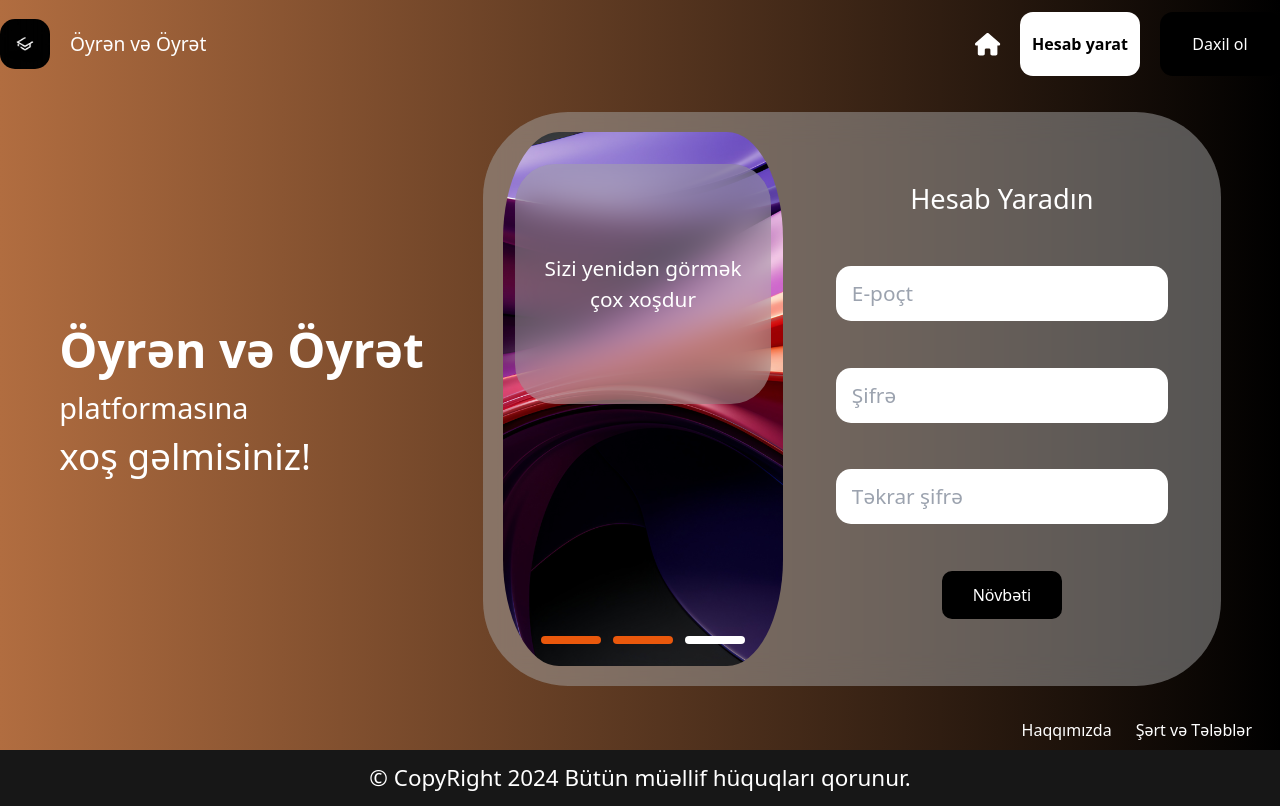
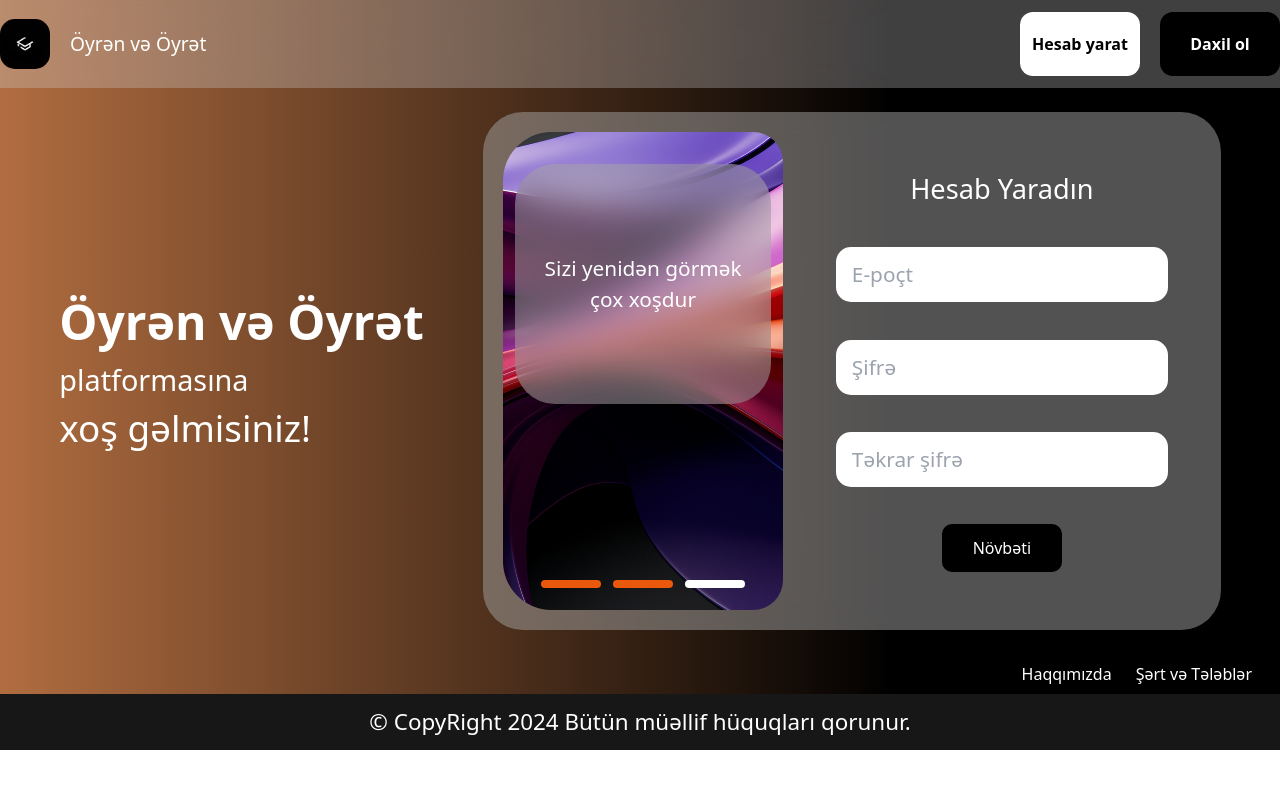
Before and after one commit to Nihat774/Oyren-ve-Oyret, a React (Vite) app: page /register in a window 1280 px wide. Built offline with nearby package versions, Linux system fonts and the light colour scheme.

Commit message:
error fetch

```diff
--- a/src/Components/Layout/Header/index.tsx
+++ b/src/Components/Layout/Header/index.tsx
@@ -1,5 +1,4 @@
-import { faHouse } from "@fortawesome/free-solid-svg-icons";
-import { FontAwesomeIcon } from "@fortawesome/react-fontawesome";
+
 import { Link, useLocation, useNavigate } from "react-router-dom";
 
 function Header() {
@@ -7,53 +6,52 @@ function Header() {
   let loc = useNavigate();
   return (
     <>
-      <div
+ <header
   className={`${
-          pathname != "/"
-            ? "bg-gradient-custom backdrop-blur-lg bg-slate-400/80"
-            : "bg-neutral-900"
-        } sticky z-50 top-0 `}
+    pathname !== "/"
+      ? "bg-gradient-custom relative z-10" // gradient fon
+      : "bg-neutral-900 relative z-10"
+  } sticky top-0 flex items-center`}
 >
-        <div className="container mx-auto flex justify-between  py-3 ">
-          <div className="center-flex gap-5">
+  <div className={`${pathname != "/"?"flex":"hidden"} absolute inset-0 bg-zinc-300/30 backdrop-blur-lg`}></div>
+  <div className="container mx-auto flex justify-between py-3 relative z-20">
+    <Link to={'/'} className="center-flex gap-5">
       <img
-              src={`${pathname == "/login" ? "/logo.jpg" : "/logo-dark.jpg"}`}
+        src={`${pathname === "/login" ? "/logo.jpg" : "/logo-dark.jpg"}`}
         className="size-[50px] rounded-[15px]"
         alt="Logo"
       />
-            <Link to={"/"} className="text-white text-[1.2rem]">
-              Öyrən və Öyrət
+      <p className="text-white text-[1.2rem]">Öyrən və Öyrət</p>
     </Link>
-          </div>
-
-
 
     <div className="flex gap-5 items-center">
-          <FontAwesomeIcon icon={faHouse} className="text-white text-[1.4rem] cursor-pointer" onClick={()=>loc('/')} />
       <button
         className={`${
-                pathname == "/register" ||
-                pathname == "/" ||
-                pathname == "/about" ||
-                pathname == "/sertler"
+          pathname === "/register" ||
+          pathname === "/" ||
+          pathname === "/about" ||
+          pathname === "/sertler"
             ? "hidden md:flex"
             : "flex"
-              } hover:bg-black hover:text-white  h-[50px] items-center justify-center md:h-[8vh] w-[120px] rounded-[13px] font-semibold bg-white text-black`}
+        } hover:bg-black hover:text-white h-max items-center justify-center md:h-[8vh] w-[120px] rounded-[13px] duration-500 font-semibold bg-white text-black`}
         onClick={() => loc("/register")}
       >
         Hesab yarat
       </button>
       <button
         className={`${
-                pathname == "/login" ? "hidden md:flex" : "flex"
-              } hover:bg-white hover:font-bold hover:text-neutral-900 h-[50px] items-center justify-center md:h-[8vh] w-[120px] rounded-[13px] bg-black text-white`}
+          pathname === "/login" ? "hidden md:flex" : "flex"
+        } hover:bg-white font-bold hover:text-neutral-900 h-max items-center justify-center duration-500 md:h-[8vh] w-[120px] rounded-[13px] bg-black text-white`}
         onClick={() => loc("/login")}
       >
         Daxil ol
       </button>
     </div>
   </div>
-      </div>
+</header>
+
+
+
     </>
   );
 }
--- a/src/index.css
+++ b/src/index.css
@@ -8,7 +8,7 @@
     font-style: normal;
   }
   .bg-gradient-custom {
-    background: linear-gradient(to right,#B16D40, #000000);
+    background: linear-gradient(to right,#B16D40, #000000 70%);
   }
   .bg-Respons-costum {
     background: linear-gradient(167.98deg, #B16D40 0%, #4C2F1B 47.92%, #000000 100%);
@@ -17,6 +17,12 @@
   .center-flex{
     @apply flex justify-center items-center
   }
+  .class-input{
+    @apply w-full py-3 px-4 text-[1.3rem] rounded-[15px]
+  }
+  .error-message{
+   @apply p-2 text-red-500 font-semibold
+  }
   body{
     @apply bg-neutral-900
   }
--- a/src/pages/About/index.tsx
+++ b/src/pages/About/index.tsx
@@ -2,8 +2,8 @@ function AboutPage() {
   return (
     <>
       <div className="bg-neutral-900">
-        <div className="md:container md:mx-auto  center-flex flex-col h-fit w-full md:w-[60vw] py-5">
-          <section className="border  w-[90%] h-[90%] bg-white p-9 rounded-[10px]">
+        <div className="md:container md:mx-auto  center-flex flex-col h-fit  w-full md:w-[60vw] py-5">
+          <section className="border  w-[90%] h-[90%] min-h-[80vh] bg-white p-9 rounded-[10px]">
             <p className="font-bold text-[1.7rem] pb-3">Haqqımızda</p>
             “Öyrən və Öyrət” platforması təhsil sahəsində innovativ bir yanaşma
             ilə fərqlənən, biliklərin paylaşıldığı və yeniliklərin öyrənildiyi
--- a/src/pages/HomePage/index.tsx
+++ b/src/pages/HomePage/index.tsx
@@ -1,23 +1,30 @@
-import React, { useEffect, useState } from "react";
+import  React, { useEffect, useState } from "react";
+
+function HomePage() {
+  const url = "https://faux-api.com/api/v1/blog_5522944561456351";
+  const [data, setData] = useState<null | Array<any>>(null);
+  const [loading, setLoading] = useState(true);
+  const [error, setError] = useState<null | string>(null);
+
+  async function fetchData(){
+    const res =  await fetch(url)
+    const results = await res.json()
+    setData(results)
+    return results
+  }
+
+  useEffect(()=>{
+    fetchData()
+  },[])
 
 
-function HomePage() {
-  const url = "http://localhost:2030/cart";
-  const [data, setData] = useState([]);
-  useEffect(() => {
-    fetch(url)
-      .then((response) => response.json())
-      .then((data) => setData(data));
-  });
   return (
     <>
       <div>
         <div className="container mx-auto">
           <div className="py-7 ">
             <p className="text-white p-3 text-[1.4rem]">Hamısı</p>
-            <div>
-
-            </div>
+            <div></div>
             <div className="flex justify-center gap-5 py-7">
               <button className="cursor-pointer lg:p-3 p-2 rounded-[15px] bg-white text-black w-[36vw] lg:w-[15vw]">
                 Bloglar
@@ -27,7 +34,8 @@ function HomePage() {
               </button>
             </div>
             <section className="grid lg:grid-cols-3 md:grid-cols-2 grid-cols-1 ">
-              {data.map(({ id, image, blog, author, likes, reads }) => {
+              {
+              results.map(({ id, image, blog, author, likes, reads }) => {
                 return (
                   <React.Fragment key={id}>
                     <div className="rounded-[20px] text-white p-5 cursor-pointer hover:scale-105 duration-500">
--- a/src/pages/Regular/index.tsx
+++ b/src/pages/Regular/index.tsx
@@ -4,7 +4,7 @@ function RegularPage() {
 
       <div className="bg-neutral-900">
         <div className="md:container md:mx-auto  center-flex flex-col h-fit w-full md:w-[70vw] py-5">
-          <section className="border  w-[90%] h-[90%] bg-white p-7 rounded-[10px]">
+          <section className="border  w-[90%] min-h-[80vh] h-[90%] bg-white p-7 rounded-[10px]">
             <p className="font-bold text-[1.7rem] pb-2">Şərtlər və Qaydalar</p>
             Şərtlər və Qaydalar “Öyrən və Öyrət” platformasına qoşulan hər bir
           istifadəçi qeyd olunan şərtləri qəbul etmiş sayılır. İstifadəçilər,
--- a/src/ui/SignForm/index.tsx
+++ b/src/ui/SignForm/index.tsx
@@ -5,15 +5,15 @@ function SignForm() {
 
   return (
     <>
-      <div className="flex gap-5 p-5 xs:rounded-[25px] xs:h-[60vh] xs:w-[90%] md:w-fit md:h-fit md:rounded-[85px]  bg-neutral-400/50 backdrop-blur-lg">
-        <div className="xs:hidden md:flex h-[66.7vh] w-[27vw] p-3 rounded-[20%]  justify-center bg-[url('/signFormImage.png')] bg-cover">
-          <div className="rounded-[40px]">
+      <div className="flex gap-5 p-5 xs:rounded-[25px] xs:h-[60vh] xs:w-[90%] md:w-fit md:h-fit md:rounded-[40px]  bg-neutral-400/50 backdrop-blur-lg">
+        <div className="xs:hidden md:flex h-[59.7vh] w-[27vw] rounded-[30px] p-3 justify-center bg-[url('/signFormImage.png')] bg-cover">
+          <div className="">
             <div className="bg-neutral-400/50 backdrop-blur-lg rounded-[40px] mt-5 text-center w-[20vw] p-5 h-[30vh] flex flex-col justify-center">
               <p className="text-white text-[1.3rem]">
                 Sizi yenidən görmək çox xoşdur
               </p>
             </div>
-            <div className="h-[30vh] flex flex-col justify-end items-center">
+            <div className="h-[23vh] flex flex-col justify-end items-center">
               <div className="flex  bg-red  gap-3">
                 <p className="w-[60px] rounded-[5px] h-[8px] bg-orange-600 backdrop-blur-lg "></p>
                 <p className="w-[60px] rounded-[5px] h-[8px] bg-orange-600 backdrop-blur-lg "></p>
@@ -40,13 +40,13 @@ function SignForm() {
                 type="text"
                 name="text"
                 placeholder="E-poçt"
-                className="px-4 py-3 w-full  md:text-[1.3rem] xs:text-[1.1rem] rounded-[15px]"
+                className="  md:text-[1.3rem] xs:text-[1.1rem] class-input"
               />
               <ErrorMessage
                 name="text"
                 component="div"
                 render={(msg) => (
-                  <div className="p-2 text-red-500 font-semibold">{msg}</div>
+                  <div className="error-message">{msg}</div>
                 )}
               />
             </label>
@@ -62,7 +62,7 @@ function SignForm() {
                 name="password"
                 component="div"
                 render={(msg) => (
-                  <div className="p-2 text-red-500 font-semibold">{msg}</div>
+                  <div className="error-message">{msg}</div>
                 )}
               />
             </label>
@@ -78,7 +78,7 @@ function SignForm() {
                 name="repeatPassword"
                 component="div"
                 render={(msg) => (
-                  <div className="p-2 text-red-500 font-semibold">{msg}</div>
+                  <div className="error-message">{msg}</div>
                 )}
               />
             </label>
```
Also changed, not shown: src/ui/LoginForm/index.tsx (+8 -8 lines). Lines whose indentation alone changed are shown as unchanged.
